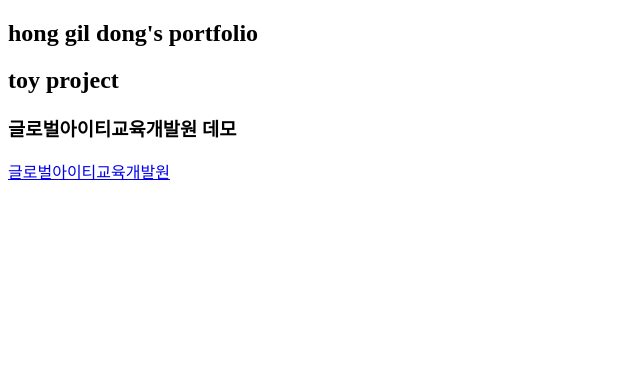
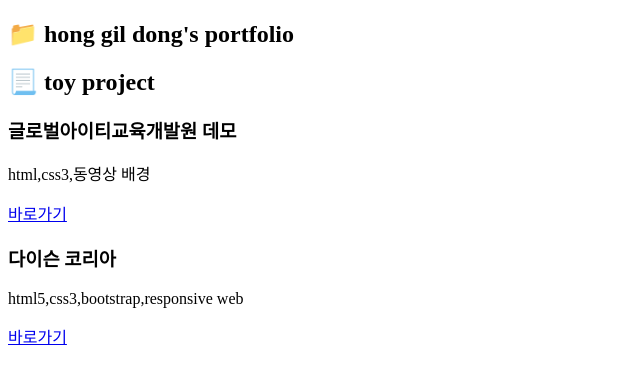
Before and after one commit to fullda/portfolio, a plain HTML site: page index.html in a window 1280 px wide. Shown: the whole page, without its empty margins (0-640 px from the left). Drawn offline with Linux system fonts and the light colour scheme.

Commit message:
Add files via upload

```diff
--- a/index.html
+++ b/index.html
@@ -3,12 +3,16 @@
 <head>
     <meta charset="UTF-8">
     <meta name="viewport" content="width=device-width, initial-scale=1.0">
-    <title>Document</title>
+    <title>portfolio</title>
 </head>
 <body>
-    <h2>hong gil dong's portfolio</h2>
-    <h2>toy project</h2>
+    <h2> &#128193; hong gil dong's portfolio</h2>
+    <h2>&#128195; toy project</h2>
     <h3>글로벌아이티교육개발원 데모</h3>
-    <a href="https://fullda.github.io/portfolio/company" target="_blank">글로벌아이티교육개발원</a>
+    <p>html,css3,동영상 배경</p>
+    <a href="https://fullda.github.io/portfolio/company" target="_blank">바로가기</a>
+    <h3>다이슨 코리아</h3>
+    <p>html5,css3,bootstrap,responsive web</p>
+    <a href="https://fullda.github.io/portfolio/company" target="_blank">바로가기</a>
 </body>
 </html>
```
